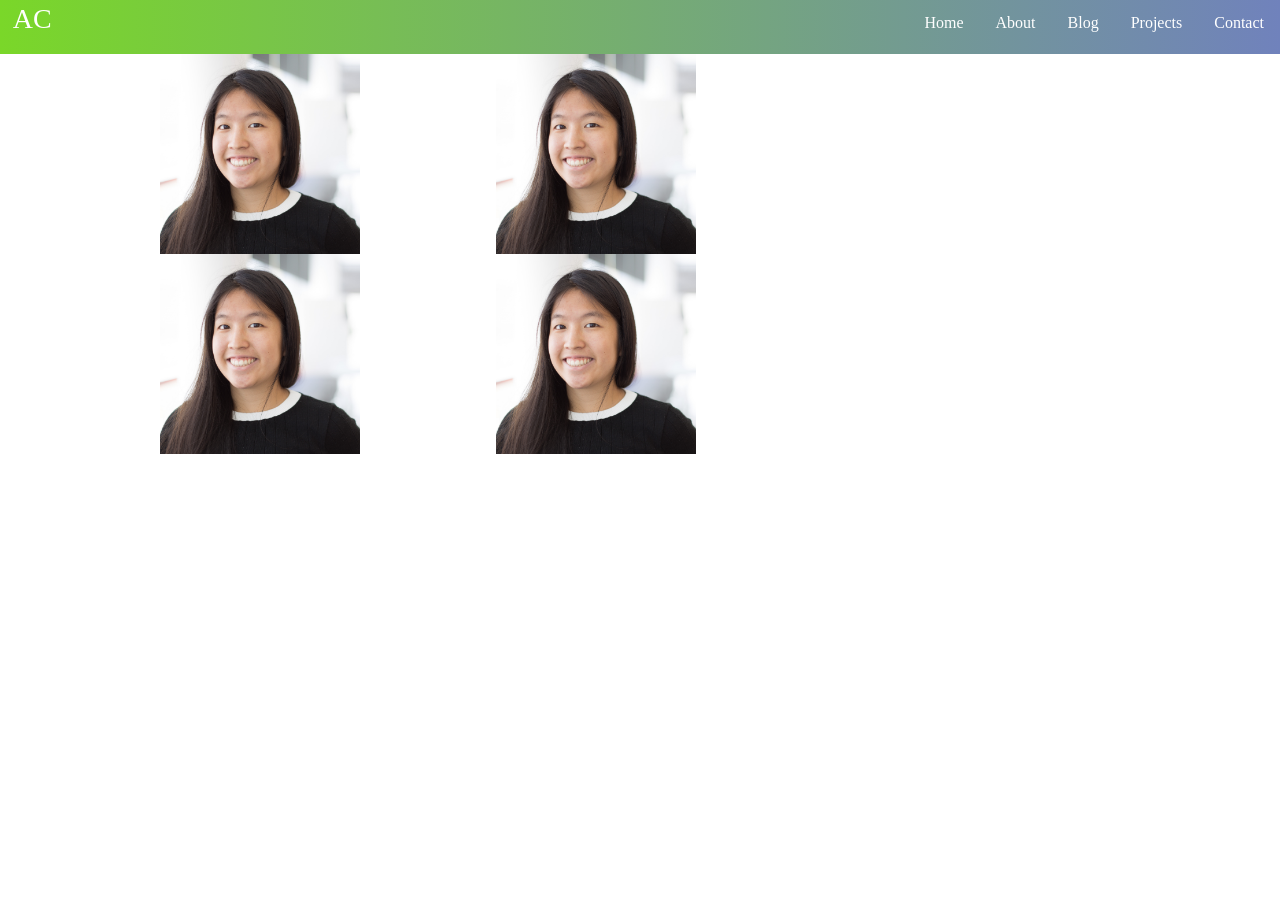
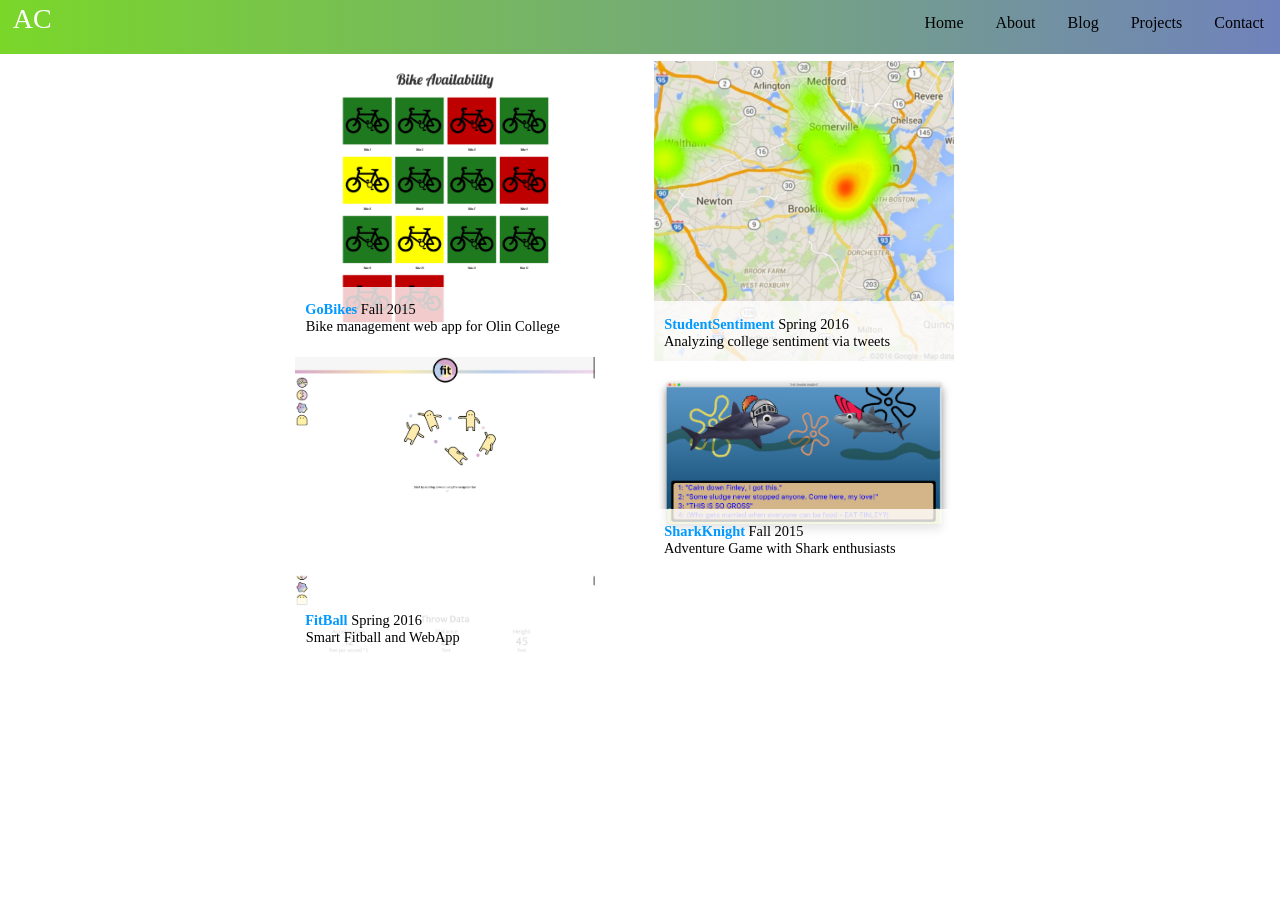
Before and after one commit to ashley/Personal-Website, a PHP site: page /html/projects.html in a window 1280 px wide. Run offline with PHP 8.4, Linux system fonts and the light colour scheme.

Commit message:
Polished projects page

```diff
--- a/css/projects.css
+++ b/css/projects.css
@@ -1,7 +1,8 @@
 #text-container{
     font-family: AvenirNext-Regular;
-    height: 100%;
-    width: 75%;
+    font-size: 90%;
+    width: 55%;
+    column-count: 2;
     margin: auto;
 
 }
@@ -9,23 +10,41 @@
 #project-text{
     position: relative;
     float: left;
-    width: 35%;
+    width: 100%;
+    align-content: center;
+    margin: 2%;
+}
+
+#project-text img{
+	display : block;
+    width: 300px;
+}
+
+a:link{
+	color: black;
 }
 
 #project-text .text{
+	color: inherit;
     position: absolute;
-	bottom: -7.1%;
-	background-color: rgba(255,255,255,0.75);
+    bottom: 0%;
+    background-color: rgba(255,255,255,0.80);
     height: 20%;
-	width: 37%;
-	opacity: 0;
+    width: 100%;
+    opacity: 1;
+    text-indent: 3%;
     -webkit-transition: opacity 500ms;
     -moz-transition: opacity 500ms;
     -o-transition: opacity 500ms;
     transition: opacity 500ms;
+
+}
+
+#project-text .text p strong{
+	color:rgb(0, 153, 255);
 }
 
 #project-text:hover .text{
-	opacity: 1
+	opacity: 0
 
 }
--- a/html/nav.html
+++ b/html/nav.html
@@ -7,7 +7,7 @@
 		<div id="gradient">
 			<div id="logo"><a href="index.html">AC</a></div>
 			<ul>
-				<li><a href="contact.html">Contact</a></li>
+				<li><a href="mailto:msashleychen@gmail.com">Contact</a></li>
 				<li><a href="projects.html">Projects</a></li>
 				<li><a href="http://www.medium.com/@msashleychen">Blog</a></li>
 				<li><a href="about.html">About</a></li>
--- a/html/projects.html
+++ b/html/projects.html
@@ -15,20 +15,40 @@
 		<div id="white">
 			<div id="text-container">
 				<div id="project-text">
-					<img src="../images/headshot.jpg" class="hover" width="200"/>
-					<p class="text">text</p>
+					<a href="#project-1">
+						<img src="../images/project-1.png" class="hover">
+						<div class="text">
+							<p><strong>  GoBikes</strong> Fall 2015<br>
+							&nbsp;&nbsp; Bike management web app for Olin College</p>
+						</div>
+					</a>
 				</div>
 				<div id="project-text">
-					<img src="../images/headshot.jpg" class="hover" width="200"/>
-					<p class="text">text</p>
+					<a href="#project-2">
+						<img src="../images/project-2.png" class="hover">
+						<div class="text">
+							<p><strong>  FitBall</strong> Spring 2016<br>
+							&nbsp;&nbsp; Smart Fitball and WebApp</p>
+						</div>
+					</a>
 				</div>
 				<div id="project-text">
-					<img src="../images/headshot.jpg" class="hover" width="200"/>
-					<p class="text">text</p>
+					<a href="#project-3">
+						<img src="../images/project-3.png" class="hover">
+						<div class="text">
+							<p><strong>  StudentSentiment</strong> Spring 2016<br>
+							&nbsp;&nbsp; Analyzing college sentiment via tweets</p>
+						</div>
+					</a>
 				</div>
 				<div id="project-text">
-					<img src="../images/headshot.jpg" class="hover" width="200"/>
-					<p class="text">text</p>
+					<a href="#project-4">
+						<img src="../images/project-4.png" class="hover">
+						<div class="text">
+							<p><strong>  SharkKnight</strong> Fall 2015<br>
+							&nbsp;&nbsp; Adventure Game with Shark enthusiasts</p>
+						</div>
+					</a>
 				</div>
 			</div>
         </div>
```
Also changed, not shown: images/project-1.png (added), images/project-2.png (added), images/project-3.png (added), images/project-4.png (added). Lines whose indentation alone changed are shown as unchanged.
